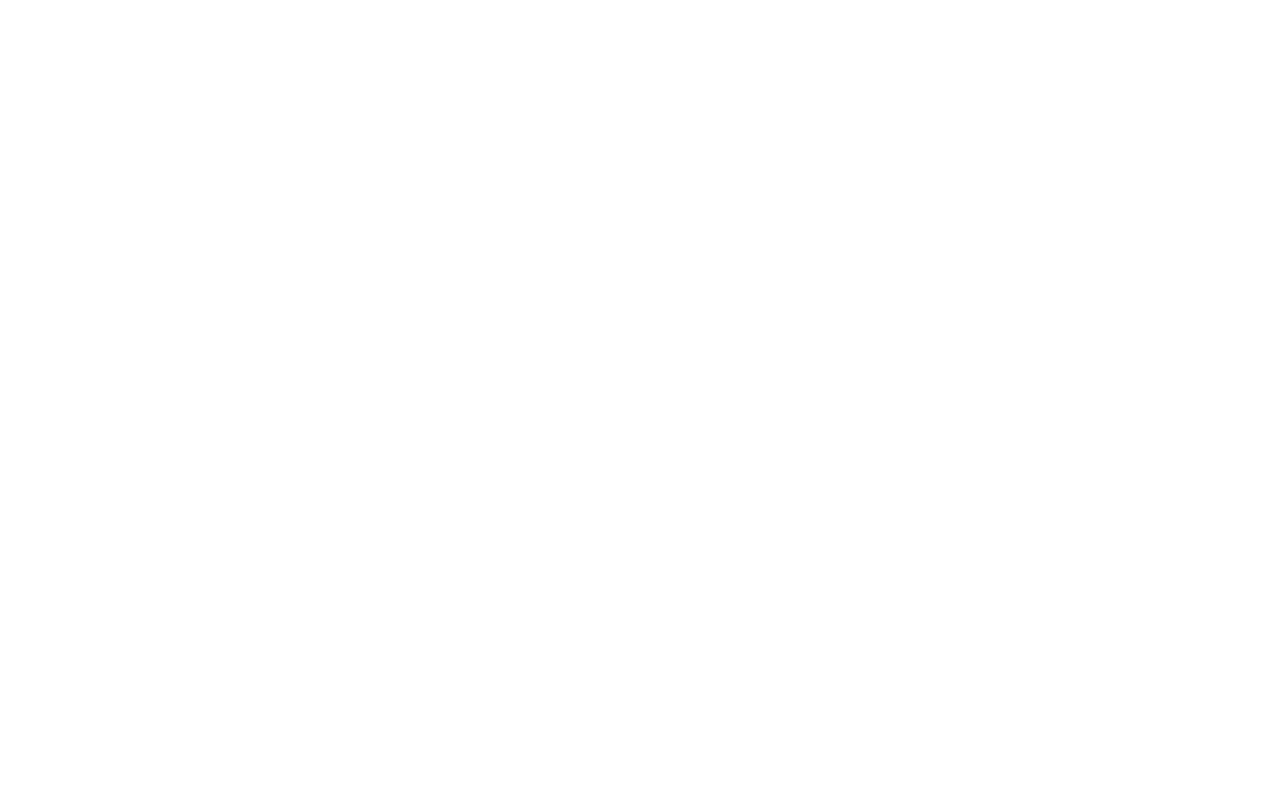
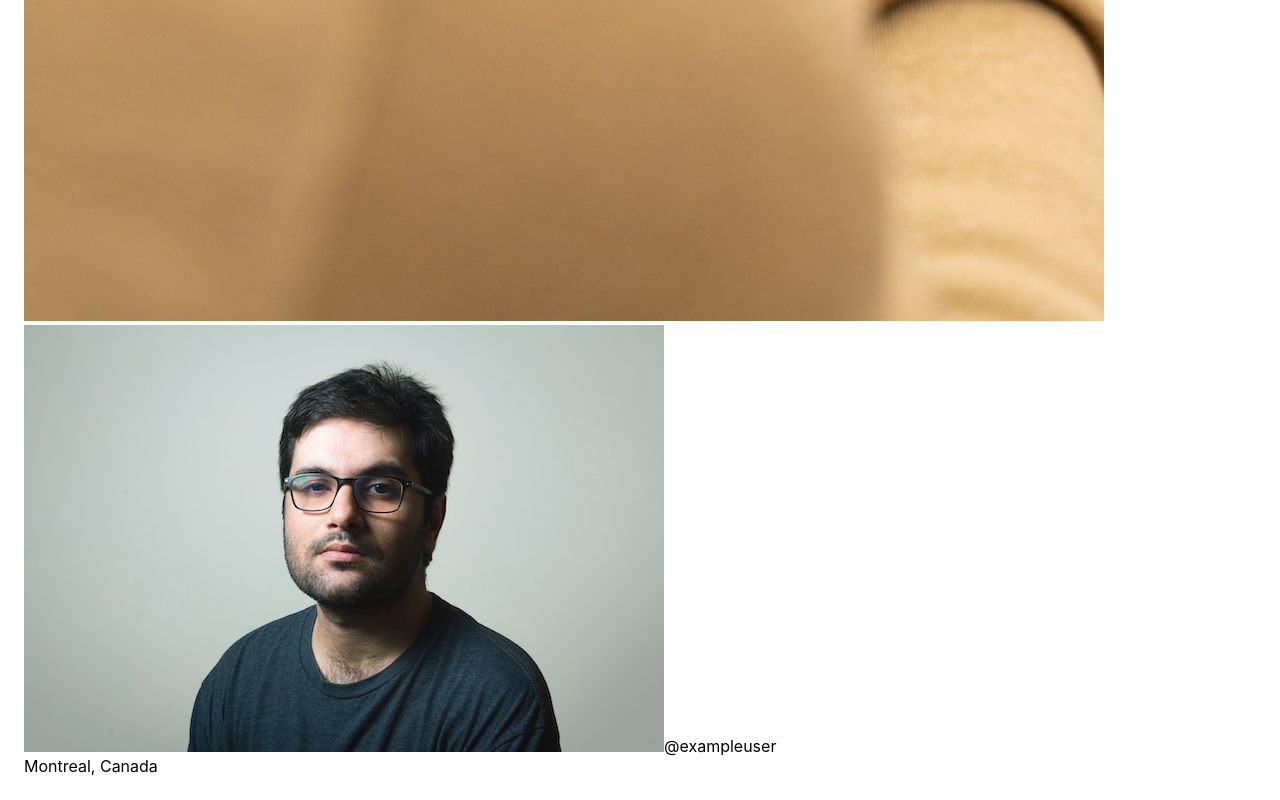
Before and after one commit to Amga20d/photolabs, a React (Vite) app in the folder frontend/: page / in a window 1280 px wide. Shown: the part 1624-2424 px from the top of the page. Before the commit the page ends 800 px from the top, so only its background shows below. Built offline with nearby package versions, Linux system fonts and the light colour scheme; the HTML template or start-up script is replaced by a standard one.

Commit message:
Adding photoListItem component

```diff
--- a/frontend/src/App.jsx
+++ b/frontend/src/App.jsx
@@ -1,3 +1,4 @@
+import React from 'react';
 import PhotoListItem from './components/PhotoListItem';
 import './App.scss';
 
--- a/frontend/src/components/PhotoListItem.jsx
+++ b/frontend/src/components/PhotoListItem.jsx
@@ -18,7 +18,29 @@
 };
 
 const PhotoListItem = () => {
-  /* Insert React */
+  const {
+    id,
+    location,
+    urls,
+    user
+  } = sampleDataForPhotoListItem;
+
+  const locationString = `${location.city}, ${location.country}`;
+
+  return (
+    <div className="photo-list-item" key={id}>
+      <img className="photo-image" src={urls.regular} alt={`Photo by ${user.name}`} />
+      <div className="photo-details">
+        <div className="user-info">
+          <img className="user-profile" src={user.profile} alt={`${user.name}'s profile`} />
+          <span className="username">@{user.username}</span>
+        </div>
+        <div className="location">
+          {locationString}
+        </div>
+      </div>
+    </div>
+  );
 };
 
 export default PhotoListItem;
```
